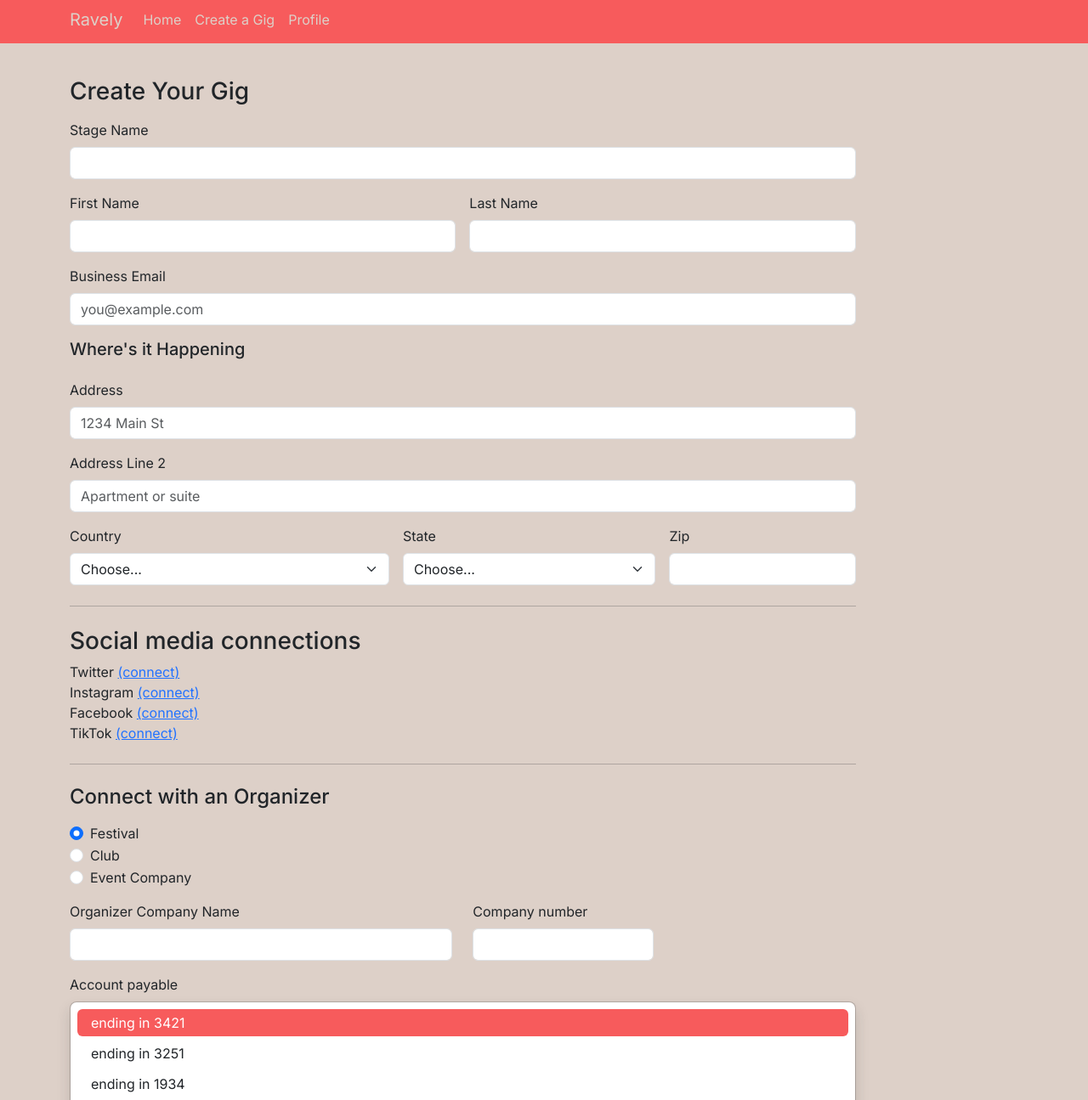
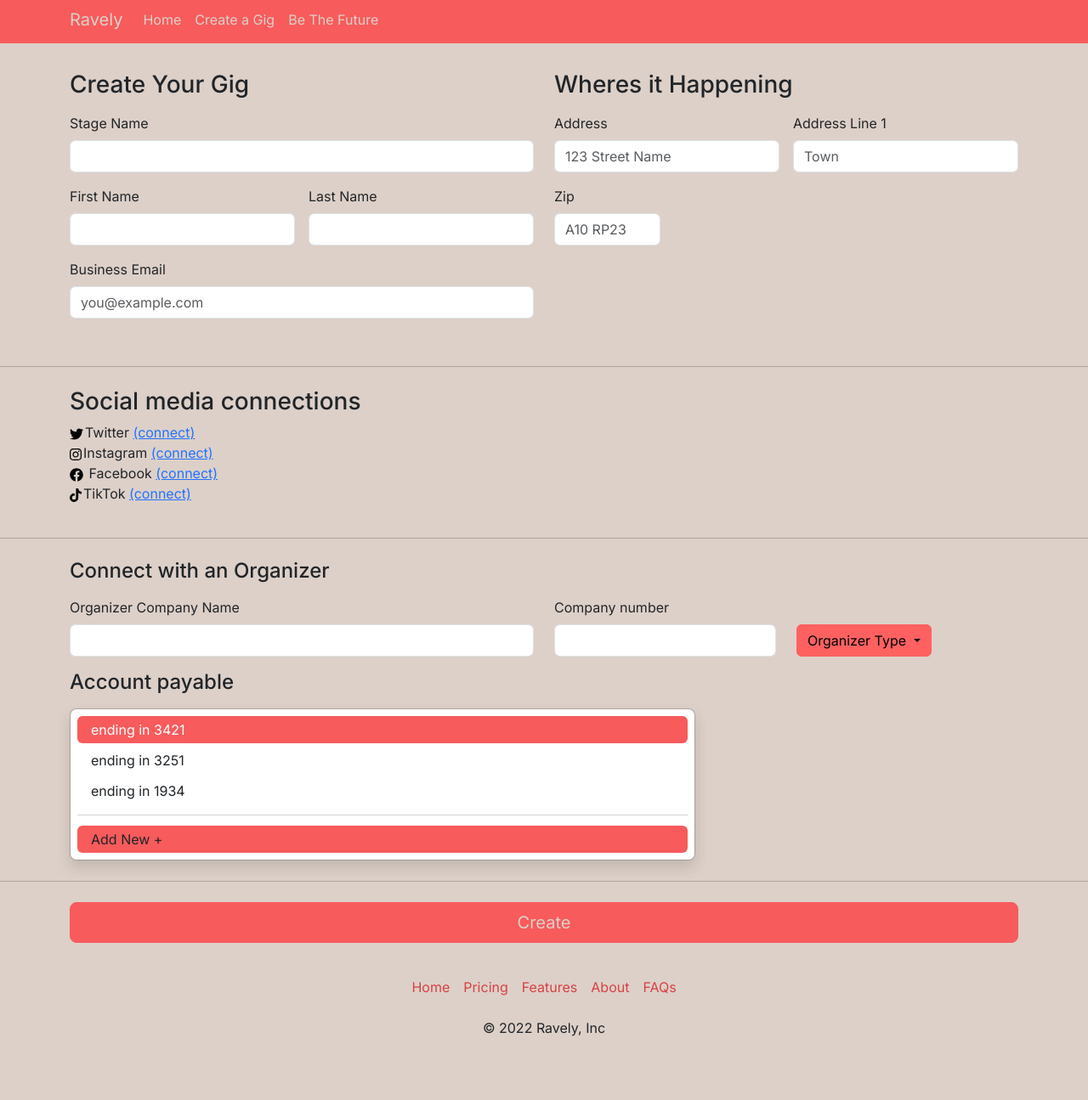
Before and after one commit to clamnam/SCSS-Project-Y2, a website: page create-gigs.html in a window 1280 px wide. Shown: the part 5-1300 px from the top of the page at 85% size. After the commit the page ends 1259 px from the top, so only its background shows below. Drawn offline with nearby package versions, Linux system fonts and the light colour scheme.

Commit message:
more bugfixes

```diff
--- a/create-gigs.html
+++ b/create-gigs.html
@@ -7,6 +7,7 @@
     <meta name="viewport" content="width=device-width, initial-scale=1.0">
     <link rel="stylesheet" href="/css/main.css" />
     <link rel="stylesheet" href="/node_modules/bootstrap-icons/font/bootstrap-icons.css" />
+    <link rel="icon" href="/resources/images/flower.ico" type="image/gif">
 
     <title>Create a New Gig</title>
 </head>
@@ -30,7 +31,7 @@
                                 href="/create-gigs.html">Create a Gig</a>
                         </li>
                         <li class="nav-item">
-                            <a class="nav-link text-off-white" href="/future.html">Profile</a>
+                            <a class="nav-link text-off-white" href="/future.html">Be The Future</a>
                         </li>
                     </ul>
 
@@ -40,66 +41,20 @@
     </header>
 
     <div class="container ">
-        <div class="row g-5 py-5 mt-5">
-            <!-- <div class="col-md-5 col-lg-4 order-md-last">
-                    <h4 class="d-flex justify-content-between align-items-center mb-3">
-                        <span class="text-primary">Your cart</span>
-                        <span class="badge bg-primary rounded-pill">3</span>
-                    </h4>
-                    <ul class="list-group mb-3">
-                        <li class="list-group-item d-flex justify-content-between lh-sm">
-                            <div>
-                                <h6 class="my-0">Product name</h6>
-                                <small class="text-muted">Brief description</small>
-                            </div>
-                            <span class="text-muted">$12</span>
-                        </li>
-                        <li class="list-group-item d-flex justify-content-between lh-sm">
-                            <div>
-                                <h6 class="my-0">Second product</h6>
-                                <small class="text-muted">Brief description</small>
-                            </div>
-                            <span class="text-muted">$8</span>
-                        </li>
-                        <li class="list-group-item d-flex justify-content-between lh-sm">
-                            <div>
-                                <h6 class="my-0">Third item</h6>
-                                <small class="text-muted">Brief description</small>
-                            </div>
-                            <span class="text-muted">$5</span>
-                        </li>
-                        <li class="list-group-item d-flex justify-content-between bg-light">
-                            <div class="text-success">
-                                <h6 class="my-0">Promo code</h6>
-                                <small>EXAMPLECODE</small>
-                            </div>
-                            <span class="text-success">−$5</span>
-                        </li>
-                        <li class="list-group-item d-flex justify-content-between">
-                            <span>Total (USD)</span>
-                            <strong>$20</strong>
-                        </li>
-                    </ul>
+        <div class="row py-5 mt-5">
 
-                    <form class="card p-2">
-                        <div class="input-group">
-                            <input type="text" class="form-control" placeholder="Promo code">
-                            <button type="submit" class="btn btn-secondary">Redeem</button>
-                        </div>
-                    </form>
-                </div> -->
-            <div class="col-md-12 col-lg-10">
+            <div class="col-12 col-md-6  pt-4 ">
                 <h3 class="mb-3">Create Your Gig</h3>
-                <form class="needs-validation" novalidate="">
+                <div class="needs-validation" novalidate="">
                     <div class="row g-3">
-                        <div class="col-sm-12">
+                        <div class="col-md-12">
                             <label for="stageName" class="form-label">Stage Name</label>
                             <input type="text" class="form-control" id="stageName" placeholder="" value="" required="">
                             <div class="invalid-feedback">
                                 Valid Stage name is required.
                             </div>
                         </div>
-                        <div class="col-sm-6">
+                        <div class="col-md-6">
                             <label for="firstName" class="form-label">First Name</label>
                             <input type="text" class="form-control" id="firstName" placeholder="" value="" required="">
                             <div class="invalid-feedback">
@@ -107,7 +62,7 @@
                             </div>
                         </div>
 
-                        <div class="col-sm-6">
+                        <div class="col-md-6">
                             <label for="lastName" class="form-label">Last Name</label>
                             <input type="text" class="form-control" id="lastName" placeholder="" value="" required="">
                             <div class="invalid-feedback">
@@ -117,128 +72,112 @@
 
 
 
-                        <!-- <div class="col-12">
-                                <label for="username" class="form-label">Username</label>
-                                <div class="input-group has-validation">
-                                    <span class="input-group-text">@</span>
-                                    <input type="text" class="form-control" id="username" placeholder="Username"
-                                        required="">
-                                    <div class="invalid-feedback">
-                                        Your username is required.
-                                    </div>
-                                </div>
-                            </div> -->
-                        <div class="col-sm-12">
+                        <div class="col-md-12">
                             <label for="lastName" class="form-label">Business Email</label>
                             <input type="email" class="form-control" id="email" placeholder="you@example.com" value=""
                                 required="">
                             <div class="invalid-feedback">
                                 Please enter a valid email address.
                             </div>
+
+
                         </div>
-                        <h5>Where's it Happening</h5>
-                        <div class="col-12">
+
+
+                    </div>
+                </div>
+            </div>
+            <div class="col-12 col-md-6  pt-4">
+                <h3 class="mb-3">Wheres it Happening</h3>
+                <div class="needs-validation" novalidate="">
+                    <div class="row g-3">
+                        <div class="col-md-6">
                             <label for="address" class="form-label">Address</label>
-                            <input type="text" class="form-control" id="address" placeholder="1234 Main St" required="">
+                            <input type="text" class="form-control" id="address" placeholder="123 Street Name" value=""
+                                required="">
                             <div class="invalid-feedback">
-                                Please enter your shipping address.
+                                Valid Address is required.
+                            </div>
+                        </div>
+                        <div class="col-md-6">
+                            <label for="Address1" class="form-label">Address Line 1</label>
+                            <input type="text" class="form-control" id="Address1" placeholder="Town" value=""
+                                required="">
+                            <div class="invalid-feedback">
+                                Valid Address is required.
                             </div>
                         </div>
 
-                        <div class="col-12">
-                            <label for="address2" class="form-label">Address Line 2 </label>
-                            <input type="text" class="form-control" id="address2" placeholder="Apartment or suite">
-                        </div>
 
-                        <div class="col-md-5">
-                            <label for="country" class="form-label">Country</label>
-                            <select class="form-select" id="country" required="">
-                                <option value="">Choose...</option>
-                                <option>United States</option>
-                                <option>Ireland</option>
-                                <option>United Kingdom</option>
-                                <option>Russia</option>
 
-                            </select>
-                            <div class="invalid-feedback">
-                                Please select a valid country.
-                            </div>
-                        </div>
 
-                        <div class="col-md-4">
-                            <label for="state" class="form-label">State</label>
-                            <select class="form-select" id="state" required="">
-                                <option value="">Choose...</option>
-                                <option>California</option>
-                            </select>
-                            <div class="invalid-feedback">
-                                Please provide a valid state.
-                            </div>
-                        </div>
 
                         <div class="col-md-3">
                             <label for="zip" class="form-label">Zip</label>
-                            <input type="text" class="form-control" id="zip" placeholder="" required="">
+                            <input type="zip" class="form-control" id="zip" placeholder="A10 RP23" value="" required="">
                             <div class="invalid-feedback">
-                                Zip code required.
+                                Please enter a valid zip .
+                            </div>
+
+
+                        </div>
+
+                    </div>
+                </div>
             </div>
         </div>
     </div>
 
     <hr class="my-4">
+    <div class="container">
+        <div class="row">
+
+            <div class="col-md-12">
                 <h3>Social media connections</h3>
-
                 <ul class="p-0">
-                        <li class="list-group-item"><label class="form-check-label" for="same-address">Twitter <span
-                                    class="text-muted"><a class="link-powder-blue" href="#">(connect)</a></span></label>
+                    <li class="list-group-item"> <span><img class="icon" src="/resources/images/twitter.svg"
+                                alt=""></span>Twitter <span class="text-muted"><a class="link-powder-blue"
+                                href="#">(connect)</a></span>
                     </li>
 
-                        <li class="list-group-item"><label class="form-check-label" for="same-address">Instagram <span
-                                    class="text-muted"><a class="link-powder-blue" href="#">(connect)</a></span></label>
+                    <li class="list-group-item"><span><img class="icon" src="/resources/images/instagram.svg"
+                                alt=""></span>Instagram <span class="text-muted"><a class="link-powder-blue"
+                                href="#">(connect)</a></span>
                     </li>
 
 
 
 
-                        <li class="list-group-item"><label class="form-check-label" for="same-address">Facebook <span
-                                    class="text-muted"><a class="link-powder-blue" href="#">(connect)</a></span></label>
+                    <li class="list-group-item">
+                        <span>
+                            <img class="icon" src="/resources/images/facebook.svg" alt="">
+                        </span>Facebook
+                        <span class="text-muted">
+                            <a class="link-powder-blue" href="#">(connect)</a>
+                        </span>
                     </li>
 
 
 
 
-                        <li class="list-group-item"> <label class="form-check-label" for="same-address">TikTok <span
-                                    class="text-muted"><a class="link-powder-blue" href="#">(connect)</a></span></label>
+                    <li class="list-group-item"> <span><img class="icon" src="/resources/images/tiktok.svg"
+                                alt=""></span>TikTok <span class="text-muted"><a class="link-powder-blue"
+                                href="#">(connect)</a></span>
                     </li>
                 </ul>
+            </div>
+        </div>
+
+
+    </div>
+
+    <hr class="my-4">
+    <div class="container">
+        <h4 class="mb-3">Connect with an Organizer</h4>
 
 
 
-
-                    <hr class="my-4">
-
-                    <h4 class="mb-3">Connect with an Organizer</h4>
-
-                    <div class="my-3 col-6">
-                        <div class="form-check">
-                            <input id="festival" name="organizer" type="radio" class="form-check-input" checked=""
-                                required="">
-                            <label class="form-check-label" for="festival">Festival</label>
-                        </div>
-                        <div class="form-check">
-                            <input id="Club" name="organizer" type="radio" class="form-check-input" required="">
-                            <label class="form-check-label" for="Club">Club</label>
-                        </div>
-                        <div class="form-check">
-                            <input id="event-company" name="organizer" type="radio" class="form-check-input"
-                                required="">
-                            <label class="form-check-label" for="event-company">Event Company</label>
-                        </div>
-                    </div>
-
-                    <div class="row gy-3">
-
-
+        <div class="row ">
             <div class="col-md-6">
                 <label for="cc-number" class="form-label">Organizer Company Name</label>
                 <input type="text" class="form-control" id="" placeholder="" required="">
@@ -255,8 +194,28 @@
                 </div>
             </div>
 
-                        <div class="col-md-12">
-                            <label for="" class="form-label">Account payable</label>
+            <div class="dropdown col-md-3 mt-5">
+                <div class="">
+
+                    <a class="btn btn-secondary dropdown-toggle" href="#" role="button" data-bs-toggle="dropdown"
+                        aria-expanded="false">
+                        Organizer Type
+                    </a>
+
+                    <ul class="dropdown-menu">
+                        <li><a class="dropdown-item" href="#">Festival</a></li>
+                        <li><a class="dropdown-item" href="#">Club</a></li>
+                        <li><a class="dropdown-item" href="#">Event Company</a></li>
+                    </ul>
+                </div>
+            </div>
+
+
+
+            <div class="col-md-8 mt-3">
+                <label for="" class="form-label">
+                    <h4> Account payable</h4>
+                </label>
 
                 <ul class="dropdown-menu position-static d-grid gap-1 p-2 rounded-3 mx-0 shadow ">
                     <li><a class="dropdown-item rounded-2 active bg-orange" href="#">ending in 3421</a>
@@ -270,22 +229,18 @@
                 </ul>
             </div>
         </div>
-
+    </div>
     <hr class="my-4">
+    <div class="container">
 
         <button class="w-100 btn btn-orange btn-lg" type="submit"> <a class="no-underline text-off-white"
                 href="/index.html">Create</a></button>
         </form>
+
     </div>
     </div>
-
-
-
-
-
-
-
-
+    </div>
+    </div>
 
 
     </div>
@@ -299,7 +254,7 @@
                 <li class="nav-item"><a href="#" class="nav-link px-2 text-orange-500">About</a></li>
                 <li class="nav-item"><a href="#" class="nav-link px-2 text-orange-500">FAQs</a></li>
             </ul>
-            <p class="text-center text-500 m-0">© 2022 Company, Inc</p>
+            <p class="text-center text-500 m-0">© 2022 Ravely, Inc</p>
 
         </footer>
     </div>
--- a/scss/main.scss
+++ b/scss/main.scss
@@ -111,6 +111,12 @@ $spacers: (
     transform: translateY(-5rem)
 }
 
+.icon {
+    max-width: 1rem;
+    max-height: 1rem;
+    margin-right: 2px;
+
+}
 
 .small-card {
     width: calc(100% - 2rem);
```
Also changed, not shown: index.html (+13 -14 lines), css/main.css, resources/images/facebook.svg (added), resources/images/flower.ico (added), resources/images/instagram.svg (added), resources/images/tiktok.svg (added), resources/images/twitter.svg (added), 1 other file. Lines whose indentation alone changed are shown as unchanged.
